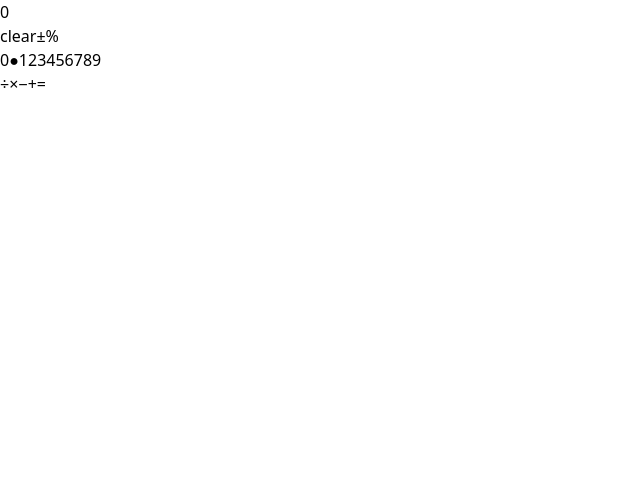
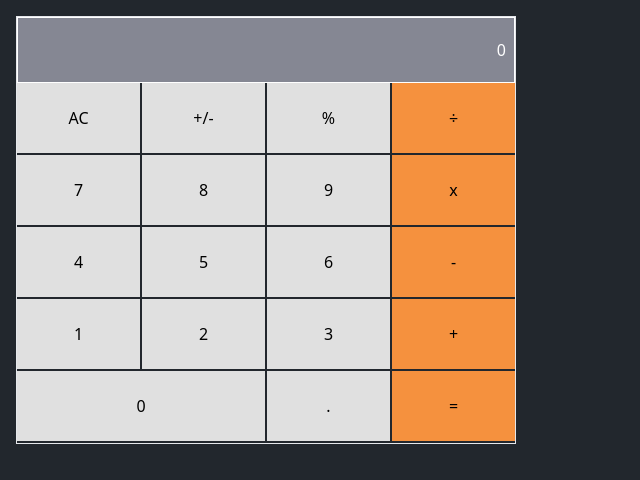
Before and after one commit to didierganthier/math-magicians, a React (Create React App) app: page / in a window 1280 px wide. Shown: the top 480 px of the page, without its empty margins (0-640 px from the left). Built offline with nearby package versions, Linux system fonts and the light colour scheme.

Commit message:
Design Components

```diff
--- a/src/App.js
+++ b/src/App.js
@@ -3,7 +3,7 @@ import Calculator from './components/Calculator';
 
 function App() {
   return (
-    <div>
+    <div className="bg-[#22272D] h-screen pl-4 pt-4">
       <Calculator />
     </div>
   );
--- /dev/null
+++ b/src/components/Button.js
@@ -0,0 +1,22 @@
+/* eslint-disable react/prop-types */
+/* eslint-disable react/destructuring-assignment */
+/* eslint-disable react/prefer-stateless-function */
+import React, { Component } from 'react';
+
+export default class Button extends Component {
+  constructor(props) {
+    super(props);
+    this.state = {
+      value: props.value,
+      className: props.className,
+    };
+  }
+
+  render() {
+    return (
+      <button type="button" className={`${this.state.className} min-w-full h-[70px]`}>
+        {this.state.value}
+      </button>
+    );
+  }
+}
--- a/src/components/Calculator.js
+++ b/src/components/Calculator.js
@@ -6,7 +6,7 @@ import Keypad from './Keypad';
 export default class Calculator extends Component {
   render() {
     return (
-      <div>
+      <div className="w-[500px] h-[428px] border">
         <Display />
         <Keypad />
       </div>
--- a/src/components/Display.js
+++ b/src/components/Display.js
@@ -4,8 +4,8 @@ import React from 'react';
 class Display extends React.Component {
   render() {
     return (
-      <div className="display-container">
-        <p className="display">0</p>
+      <div className="bg-[#858793] py-5 px-2 border border-white">
+        <p className="flex justify-end text-white">0</p>
       </div>
     );
   }
--- a/src/components/Keypad.js
+++ b/src/components/Keypad.js
@@ -1,37 +1,30 @@
 /* eslint-disable react/prefer-stateless-function */
 import React from 'react';
+import Button from './Button';
 
 class Keypad extends React.Component {
   render() {
     return (
-      <div className="keypad-container">
-        <div className="input-keys">
-          <div className="function-keys">
-            <button type="button" className="key-clear">clear</button>
-            <button type="button" className="key-sign">±</button>
-            <button type="button" className="key-percent">%</button>
-          </div>
-          <div className="digit-keys">
-            <button type="button" className="key-0">0</button>
-            <button type="button" className="key-dot">●</button>
-            <button type="button" className="key-1">1</button>
-            <button type="button" className="key-2">2</button>
-            <button type="button" className="key-3">3</button>
-            <button type="button" className="key-4">4</button>
-            <button type="button" className="key-5">5</button>
-            <button type="button" className="key-6">6</button>
-            <button type="button" className="key-7">7</button>
-            <button type="button" className="key-8">8</button>
-            <button type="button" className="key-9">9</button>
-          </div>
-        </div>
-        <div className="operator-keys">
-          <button type="button" className="key-divide">÷</button>
-          <button type="button" className="key-multiply">×</button>
-          <button type="button" className="key-subtract">−</button>
-          <button type="button" className="key-add">+</button>
-          <button type="button" className="key-equals">=</button>
-        </div>
+      <div className="grid overflow-hidden grid-cols-8 grid-rows-8 gap-0.5">
+        <Button value="AC" className="bg-[#E0E0E0] col-span-2" />
+        <Button value="+/-" className="bg-[#E0E0E0] col-span-2" />
+        <Button value="%" className="bg-[#E0E0E0] col-span-2" />
+        <Button value="÷" className="bg-[#F5913E] col-span-2" />
+        <Button value="7" className="bg-[#E0E0E0] col-span-2" />
+        <Button value="8" className="bg-[#E0E0E0] col-span-2" />
+        <Button value="9" className="bg-[#E0E0E0] col-span-2" />
+        <Button value="x" className="bg-[#F5913E] col-span-2" />
+        <Button value="4" className="bg-[#E0E0E0] col-span-2" />
+        <Button value="5" className="bg-[#E0E0E0] col-span-2" />
+        <Button value="6" className="bg-[#E0E0E0] col-span-2" />
+        <Button value="-" className="bg-[#F5913E] col-span-2" />
+        <Button value="1" className="bg-[#E0E0E0] col-span-2" />
+        <Button value="2" className="bg-[#E0E0E0] col-span-2" />
+        <Button value="3" className="bg-[#E0E0E0] col-span-2" />
+        <Button value="+" className="bg-[#F5913E] col-span-2" />
+        <Button value="0" className="bg-[#E0E0E0] col-span-4" />
+        <Button value="." className="bg-[#E0E0E0] col-span-2" />
+        <Button value="=" className="bg-[#F5913E] col-span-2" />
       </div>
     );
   }
```
